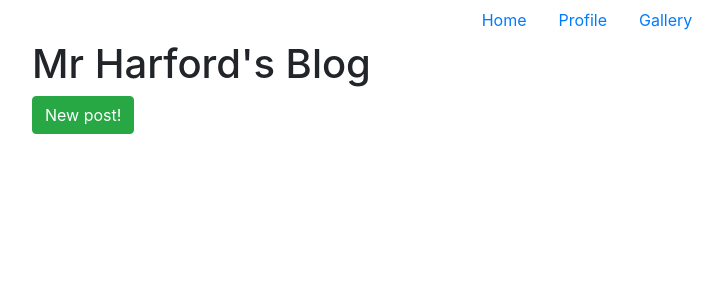
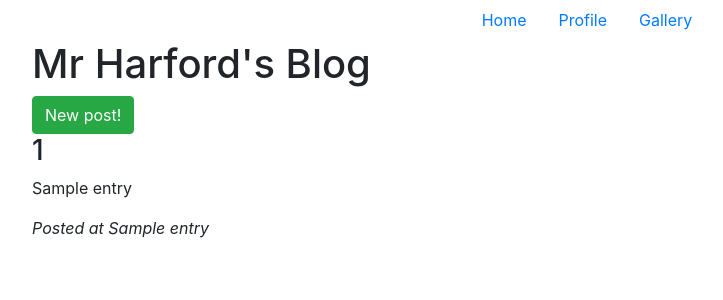
Before and after one commit to harfordt/blog_example, a Flask app: template templates/home.html in a window 1280 px wide. Shown: the top 300 px of the page, without its empty margins (53-776 px from the left). Run offline with Flask 2, Linux system fonts and the light colour scheme; the template is opened without the code that fills it: most values are stand-ins (such as "Sample title", 1, 10 or a date in 2020); some libraries are stand-ins or nearby versions.

Commit message:
Write a blog posts, shows on home page

```diff
--- a/app.py
+++ b/app.py
@@ -6,8 +6,10 @@
 from flask import Flask, render_template, request, redirect
 import sqlite3
 from sqlite3 import Error
+from datetime import datetime
 
 DATABASE_NAME = "blog.db"
+
 app = Flask(__name__)
 
 
@@ -33,17 +35,28 @@
 
 
 def initialise_tables(con):
+    # drop_blog_table = """DROP TABLE entry"""
+    # create_table(con, drop_blog_table)
     create_blog_table = """CREATE TABLE IF NOT EXISTS entry(
                             id integer PRIMARY KEY,
                             title text NOT NULL,
-                            body text NOT NULL
+                            body text NOT NULL,
+                            posttime datetime NOT NULL
                             )"""
     create_table(con, create_blog_table)
 
 
 @app.route('/')
 def hello_world():
-    return render_template("home.html")
+    con = create_connection(DATABASE_NAME)
+    get_entries = """SELECT title, body, posttime FROM entry ORDER BY posttime DESC;"""
+    cur = con.cursor()
+
+    cur.execute(get_entries)
+    entries = cur.fetchall()
+    print(entries)
+
+    return render_template("home.html", entries=entries)
 
 
 @app.route('/profile')
@@ -69,8 +82,9 @@
     print(body)
 
     con = create_connection(DATABASE_NAME)
-    post = (title, body)
-    sql = """INSERT INTO entry(title, body) VALUES (?,?);"""
+    now = datetime.now()
+    post = (title, body, now)
+    sql = """INSERT INTO entry(title, body, posttime) VALUES (?,?,?);"""
     cur = con.cursor()
     cur.execute(sql, post)
     con.commit()
--- a/templates/home.html
+++ b/templates/home.html
@@ -8,4 +8,9 @@
 
 {% block body %}
     <a class="btn btn-success" href="/new-blog-post">New post!</a>
+    {% for entry in entries %}
+        <h3>{{ entry[0] }}</h3>
+        <p>{{ entry[1] }}</p>
+        <p><em>Posted at {{ entry[2] }}</em></p>
+    {% endfor %}
 {% endblock %}
```
